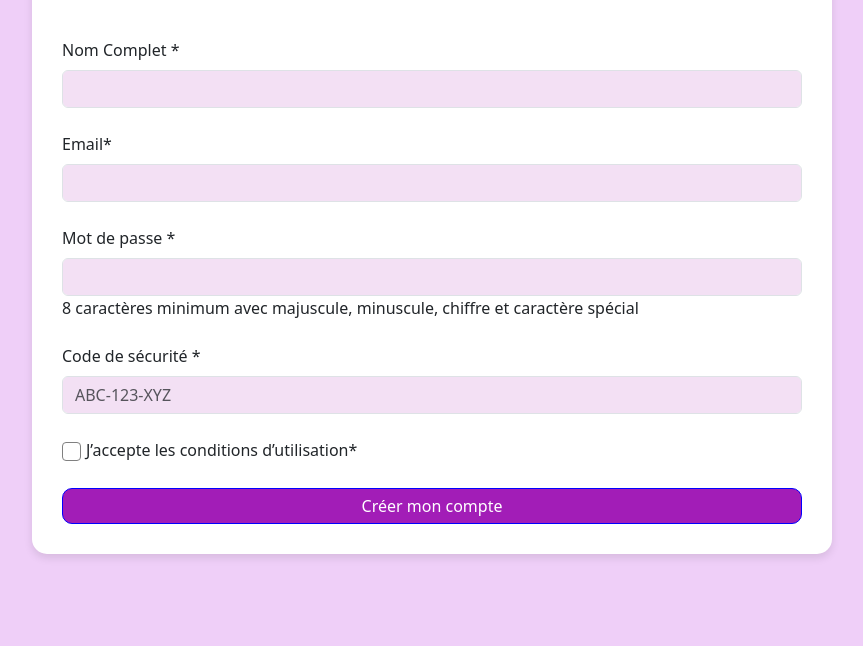
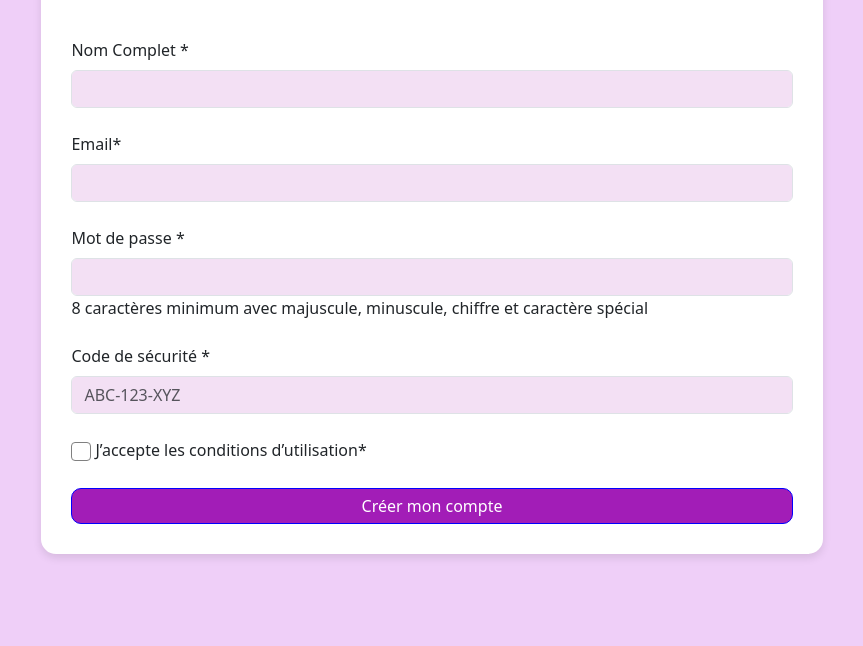
Before and after one commit to DigitalFullMoon/creation-de-compte-securise, a plain HTML site: page index.html in a window 1280 px wide. Shown: the part 154-800 px from the top of the page, without its empty margins (208-1071 px from the left). Drawn offline with Linux system fonts and the light colour scheme.

Commit message:
mise à jour 0506225

```diff
--- a/css/style.css
+++ b/css/style.css
@@ -25,7 +25,7 @@ body {
 }
 
 .formulaire {
-    width: 800px;
+    width: 70%;
     margin: 0 auto;
     background-color: white;
     border-radius: 15px;
--- a/index.html
+++ b/index.html
@@ -18,7 +18,7 @@
 
 <body>
 
-    <div class="container my-5">
+    <div class="col-12 container my-5">
         <form action="#" method="get" class="mx-auto formulaire">
             <h1 class="text-center mt-2 mb-5 text-uppercase fw-bold">Création de compte sécurisé</h1>
 
```
